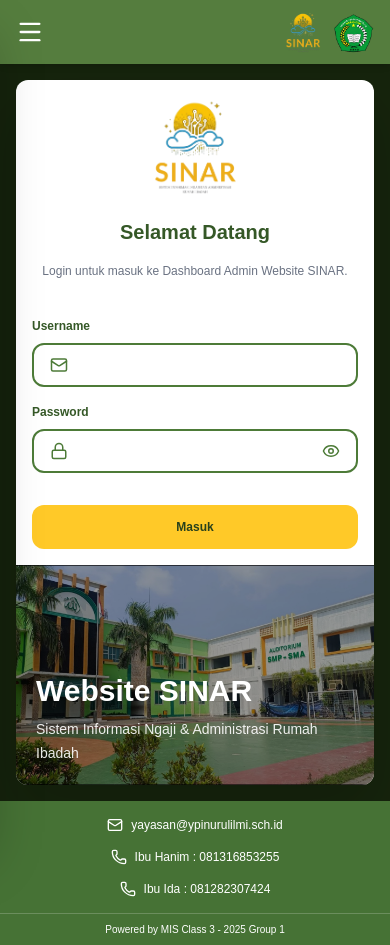
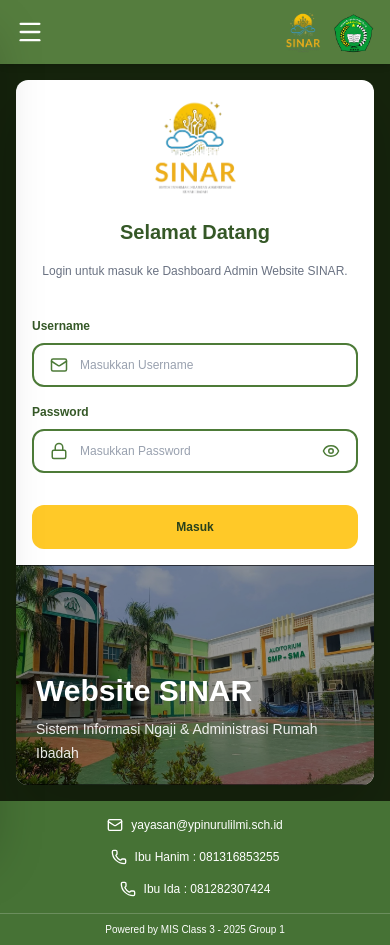
Before and after one commit to frensiaavey447-ux/Sinar-Admin, a Next.js app: page /login in a window 390 px wide. Built offline with nearby package versions, Linux system fonts and the light colour scheme; no server answers.

Commit message:
Fix login input text color on mobile

```diff
--- a/app/login/LoginCard.tsx
+++ b/app/login/LoginCard.tsx
@@ -170,15 +170,15 @@
   autoComplete="username"
   type="text"
   value={username}
-                onChange={(e) =>
-                  setUsername(e.target.value)
-                }
+  onChange={(e) => setUsername(e.target.value)}
   placeholder="Masukkan Username"
   className="
     flex-1
     ml-3
     outline-none
     bg-transparent
+    text-[#355827]
+    placeholder:text-gray-400
   "
 />
             </div>
@@ -217,21 +217,17 @@
               />
 
 <input
-                type={
-                  showPassword
-                    ? "text"
-                    : "password"
-                }
+  type={showPassword ? "text" : "password"}
   value={password}
-                onChange={(e) =>
-                  setPassword(e.target.value)
-                }
+  onChange={(e) => setPassword(e.target.value)}
   placeholder="Masukkan Password"
   className="
     flex-1
     ml-3
     outline-none
     bg-transparent
+    text-[#355827]
+    placeholder:text-gray-400
   "
 />
 
```
Lines whose indentation alone changed are shown as unchanged.
